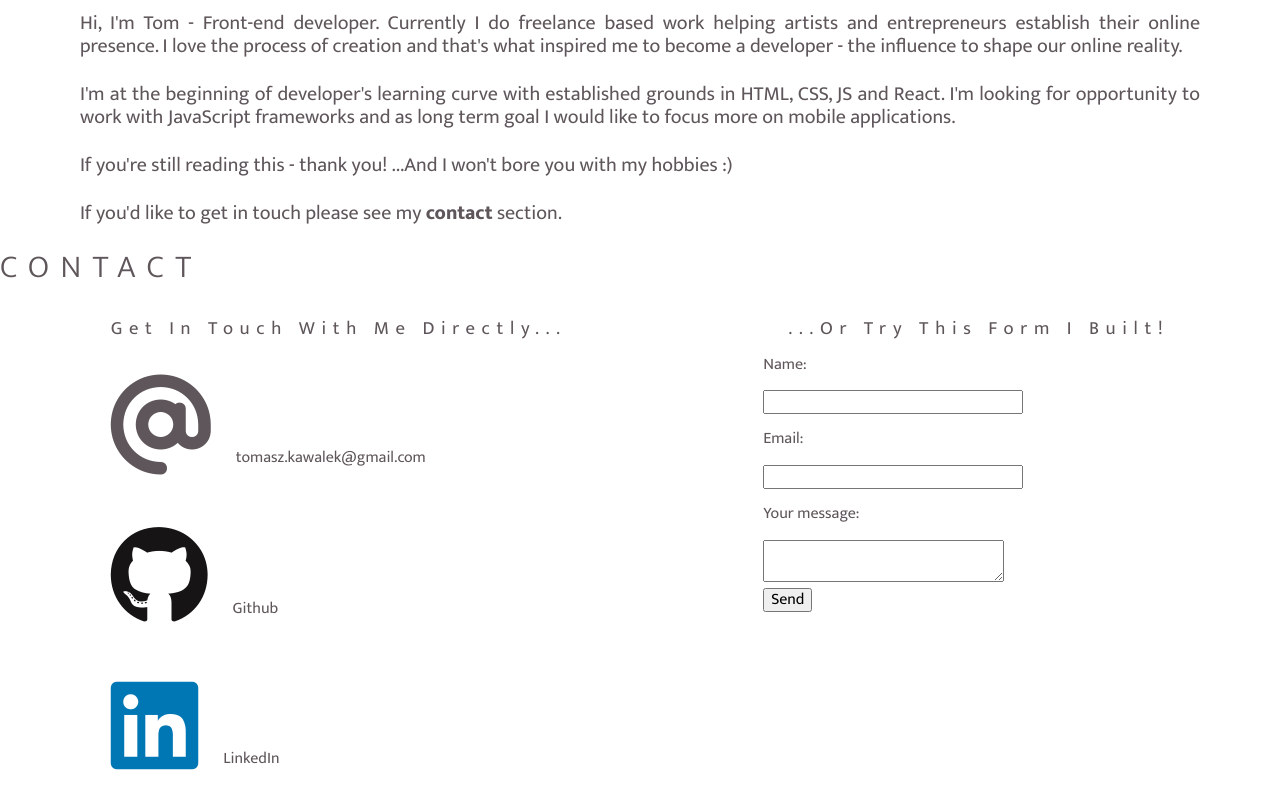
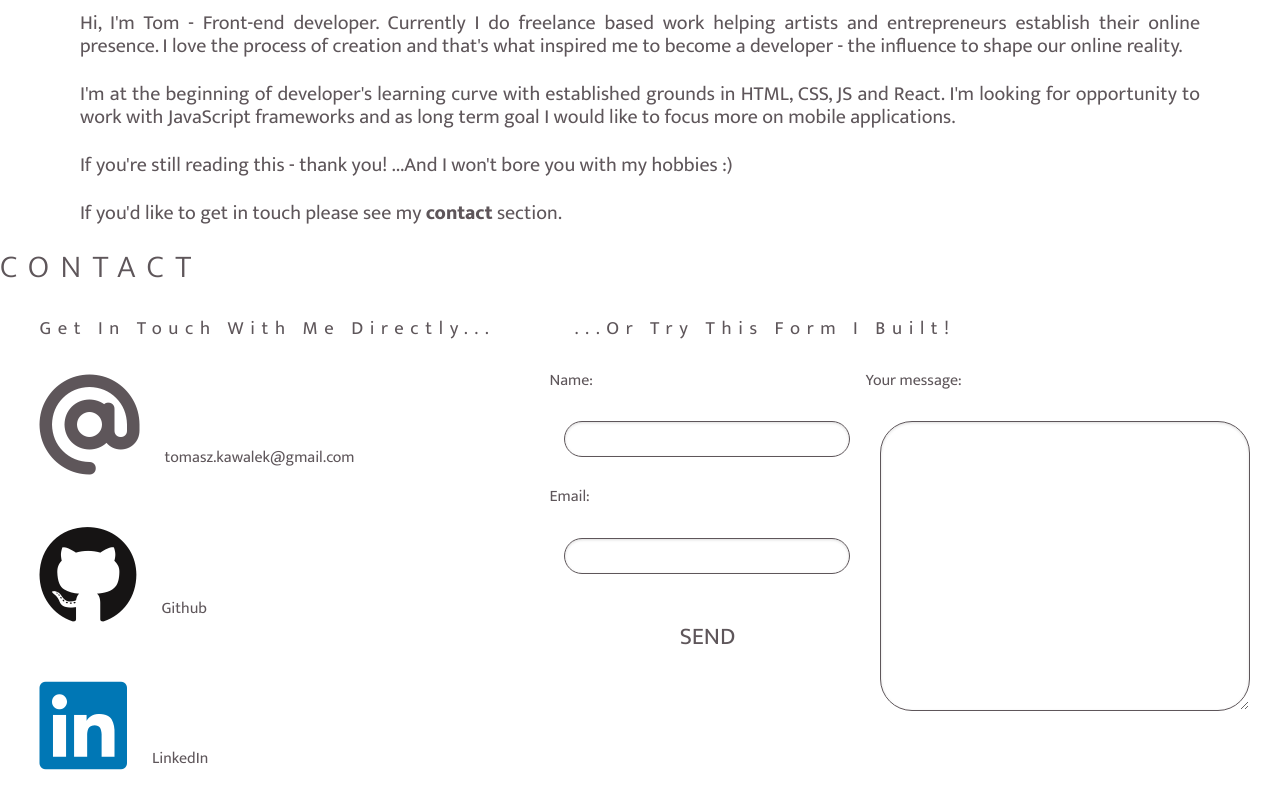
Before and after one commit to tomi09pl/portfolio, a React (Create React App) app: page / in a window 1280 px wide. Shown: the part 1587-2387 px from the top of the page. Built offline with nearby package versions, Linux system fonts and the light colour scheme.

Commit message:
contact form in progress

```diff
--- a/src/components/ContactForm.js
+++ b/src/components/ContactForm.js
@@ -1,23 +1,54 @@
 import React from 'react';
 
 export default class ContactForm extends React.Component{
-    state={
-        name:'',
-        email:'',
-        message:'',
+    constructor(props) {
+        super(props);
+        this.state = {
+            name: '',
+            email: '',
+            message: '',
+            errors: {
+                name: false,
+                email: false,
+                message: false,
+            }
+        }
+    }
+    // state={
+    //     name:'',
+    //     email:'',
+    //     message:'',
 
-        nameError:false,
-        emailError:false,
-        idError: false,
-        messageError:false,
+    //     nameError:false,
+    //     emailError:false,
+    //     idError: false,
+    //     messageError:false,
 
-        messageSend:false,
-        fetchError:false
+    //     messageSend:false,
+    //     fetchError:false
 
-    };
+    // };
     handleChange = e =>{
+
+        let errors = this.state.errors;
+
+        switch (e.target.name) {
+            case 'name':
+                errors.name = false;
+                break;
+            case 'email':
+                errors.email = false;
+                break;
+            case 'message':
+                errors.message = false;
+                break;
+            default:
+                break;
+        }
+
         this.setState({
-            [e.target.name]:e.target.value
+            [e.target.name]:e.target.value,
+            errors: errors
         })
     };
 
@@ -43,53 +74,102 @@ export default class ContactForm extends React.Component{
 
     handleSubmit = (e) => {
         e.preventDefault();
-        this.setState({messageSend:false});
-        let name = this.state.name;
-        let email = this.state.email;
-        let message = this.state.message;
-        let correctMessage = true;
 
+        let errors = {name:false, email:false, message:false};
+        let hasErrors = false;
+
+        // this.setState({messageSend:false});
+        // let name = this.state.name;
+        // let email = this.state.email;
+        // let message = this.state.message;
+        // let correctMessage = true;
+
+        //RegEx cases//
         let nameRegex=/^.{1,200}$/;
+        let emailRegex= /^(([^<>()\[\]\\.,;:\s@"]+(\.[^<>()\[\]\\.,;:\s@"]+)*)|(".+"))@((\[[0-9]{1,3}\.[0-9]{1,3}\.[0-9]{1,3}\.[0-9]{1,3}\])|(([a-zA-Z\-0-9]+\.)+[a-zA-Z]{2,}))$/;
+        let messageRegex=/^.{5,1000}$/;
+        //===========//
 
-        let emailRegex= /^(([^<>()\[\]\\.,;:\s@"]+(\.[^<>()\[\]\\.,;:\s@"]+)*)|(".+"))@((\[[0-9]{1,3}\.[0-9]{1,3}\.[0-9]{1,3}\.[0-9]{1,3}\])|(([a-zA-Z\-0-9]+\.)+[a-zA-Z]{2,}))$/;
+        // if (!nameRegex.test(name)){
+        //     this.setState({nameError:true});
+        //     correctMessage=false;
+        // }else{
+        //     this.setState({nameError:false});
+        // }
 
-        let messageRegex=/^.{5,1000}$/;
+        // if (!emailRegex.test(email)){
+        //     this.setState({emailError:true});
+        //     correctMessage=false;
+        // }else{
+        //     this.setState({emailError:false});
+        // }
 
+        // if (!messageRegex.test(message)){
+        //     this.setState({messageError:true});
+        //     correctMessage=false;
+        // }else{
+        //     this.setState({messageError:false});
+        // }
 
-        if (!nameRegex.test(name)){
-            this.setState({nameError:true});
-            correctMessage=false;
-        }else{
-            this.setState({nameError:false});
+        // if (correctMessage){
+        //     this.sendForm(name, email, message);
+        // }
+
+        if (!nameRegex.test(this.state.name)){
+            errors.name = true;
+            hasErrors = true
         }
 
-        if (!emailRegex.test(email)){
-            this.setState({emailError:true});
-            correctMessage=false;
-        }else{
-            this.setState({emailError:false});
+        if (!emailRegex.test(this.state.email)){
+            errors.email = true;
+            hasErrors = true
         }
 
-        if (!messageRegex.test(message)){
-            this.setState({messageError:true});
-            correctMessage=false;
-        }else{
-            this.setState({messageError:false});
+        if (!messageRegex.test(this.state.message)){
+            errors.message = true;
+            hasErrors = true
         }
 
-        if (correctMessage){
-            this.sendForm(name, email, message);
+        this.setState({
+            errors: errors,
+            successFlag: false
+        });
+
+        if (!hasErrors) {
+            const data = {name: this.state.name, email:this.state.email, message:this.state.message};
+
+            fetch(`https://${window.location.host}/index.php`, {
+            method: 'POST',
+            headers: {
+                "Content-Type": "application/json"
+            },
+            body: JSON.stringify(data)
+        })
+            .then((resp)=> {
+                return resp.json();
+            })
+            .then (data => {
+                this.setState({
+                    successFlag: true,
+                    name: '',
+                    email: '',
+                    message: ''
+                });
+            })
+            .catch((err)=> {
+                console.log(err);
+            })
         }
     };
 
     render() {
         return (
-            <div className="home-contact-container" id="contact">
+            <div className="contactForm-wrapper" id="contact">
 
                 <div className="contactForm">
                     <h3>...Or try this form I built!</h3>
                     <div className='messageSend'>
-                        {this.state.messageSend && <p className='send'>Thank you! Message sent.<br/>We'll get back to you soon.</p>}
+                        {this.state.successFlag && <p className='send'>Thank you! Message sent.<br/>We'll get back to you soon.</p>}
                         {this.state.fetchError && <p className='error'>Message not sent!</p>}
                         {(!this.state.messageSend && !this.state.fetchError) && <p/>}
                     </div>
@@ -98,14 +178,18 @@ export default class ContactForm extends React.Component{
                             <div className="formLeft">
                                 <label>
                                     <p className="title">Name:</p>
-                                    <input className="formUp" type="text" name="name" placeholder onChange={this.handleChange} />
-                                    {(this.state.nameError)?<span>Incorrect name!</span>:<span className='correct'/>}
+                                    <input className={this.state.errors.name ? 'formUp input-error' : 'formUp'}
+                                            type="text" name="name" value={this.state.name} onChange={this.handleChange} />
+                                    {(this.state.errors.name) && <span className='input-error-txt'>Incorrect name!</span>}
                                 </label>
                                 <label>
                                     <p className="title">Email:</p>
                                     <input className="formUp" type="text" name="email" placeholder onChange={this.handleChange} />
                                     {(this.state.emailError)?<span>Incorrect email!</span>:<span className='correct'/>}
                                 </label>
+                                <div className='sendButton-container'>
+                                    <input className="sendButton" type="submit" value="Send" />
+                                </div>
                             </div>
                             <div className="formRight">
                                 <label className="formBottom">
@@ -115,7 +199,7 @@ export default class ContactForm extends React.Component{
                                 </label>
                             </div>
                         </div>
-                        <input className="sendButton" type="submit" value="Send" />
+
                     </form>
                 </div>
 
--- a/src/scss/_AboutMe.scss
+++ b/src/scss/_AboutMe.scss
@@ -12,7 +12,7 @@
             background: #aaaaaa;
             cursor: pointer;
             transition: 0.5s;
-            border-radius: 10px;
+            border-radius: 2em;
             padding: 0 4px;
         }
     }
--- a/src/scss/_Contact.scss
+++ b/src/scss/_Contact.scss
@@ -4,6 +4,12 @@
     display:flex;
     width: 100%;
     justify-content: space-around;
+}
+
+@media screen and (max-width: 1246px) {
+    .section-wrapper {
+        display: block;
+    }
 }
 
 
--- /dev/null
+++ b/src/scss/_ContactForm.scss
@@ -0,0 +1,81 @@
+@import './settings/colors';
+
+.formBox {
+    display: flex;
+    justify-content: space-around;
+
+}
+
+@media screen and (max-width: 786px) {
+    .formBox{
+        flex-direction: column;
+        margin-left: 25px;
+    }
+
+}
+
+.formUp {
+    border-radius: 2em;
+    border: 1px solid $text;
+    box-shadow: inset 0 1px 3px #ddd;
+    box-sizing: border-box;
+    color: $text;
+    margin: 15px;
+    padding: .5em 1em;
+    outline: none;
+    transition: 0.5s;
+
+    &:focus {
+        border-radius: 0;
+        transition: 0.5s;
+    }
+}
+
+.formMessage {
+    @extend .formUp;
+    padding: .75em 1em;
+    width: 370px; height: 290px;
+}
+
+@media screen and (max-width: 426px) {
+    .formMessage {
+        width: 278px;
+    }
+}
+
+.sendButton-container {
+    display: flex;
+    justify-content: center;
+}
+
+.sendButton {
+    color: $text;
+    // width: 100px;
+    align-self: center;
+    border: none;
+    font-size: 1.5em;
+    text-transform: uppercase;
+    margin: 25px;
+    padding: 10px 20px;
+    // box-sizing: border-box;
+    box-shadow: none;
+    background-color: transparent;
+    transition: 0.5s;
+    display: block;
+  }
+
+  @media screen and (max-width: 786px) {
+    .sendButton{
+        border: 1px solid $text;
+        border-radius: 2em;
+    }
+
+}
+
+  .sendButton:hover{
+    background-color: $text;
+    border-radius: 2em;
+    color: $background;
+    cursor: pointer;
+    transition: 0.5s;
+  }
--- a/src/scss/main.scss
+++ b/src/scss/main.scss
@@ -29,4 +29,4 @@ h3 {
 // }
 
 @import 'Header', 'Portfolio', 'PortfolioBox',
-        'Skills', 'AboutMe', 'Contact';
+        'Skills', 'AboutMe', 'Contact', 'ContactForm';
```
